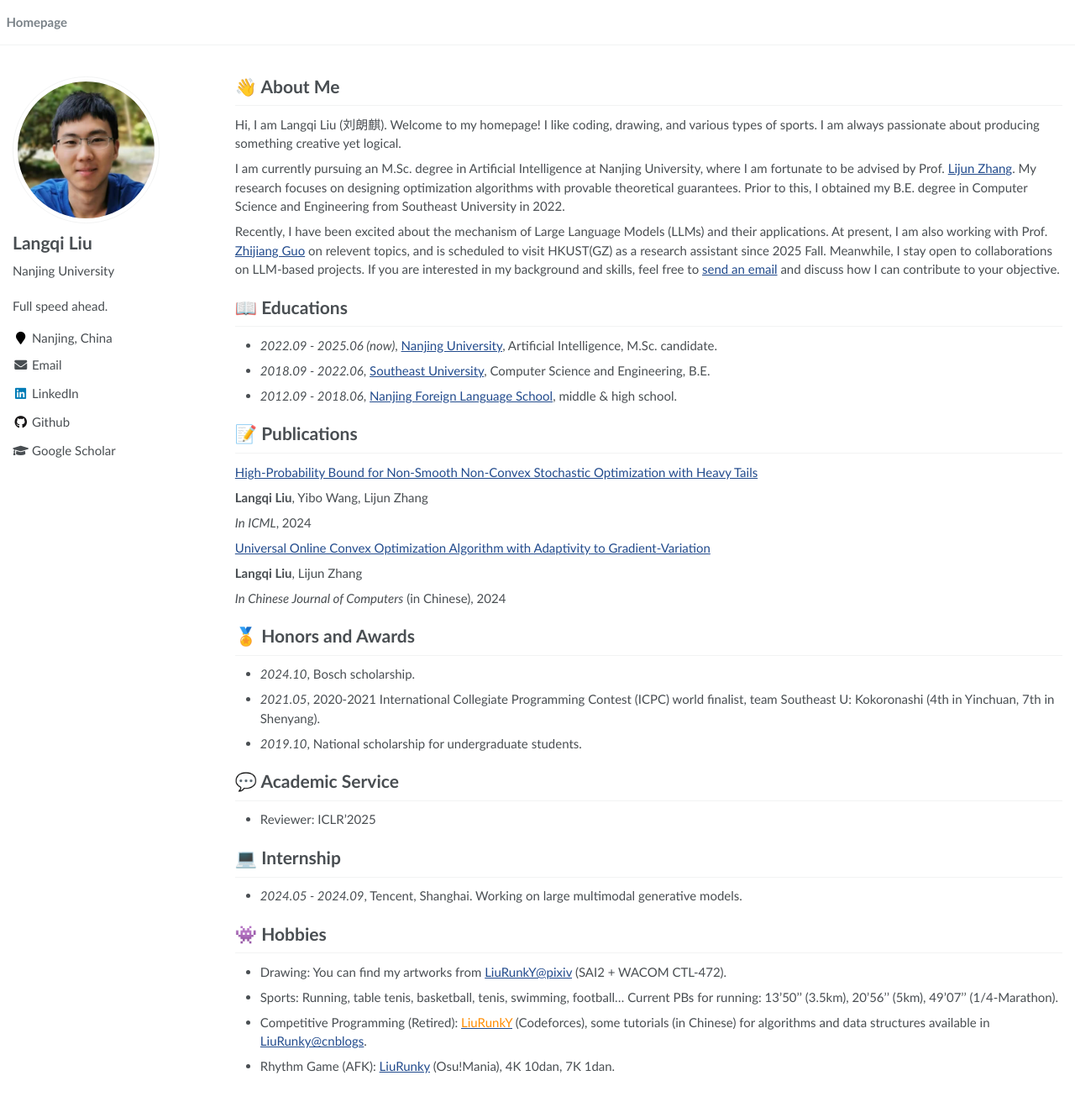
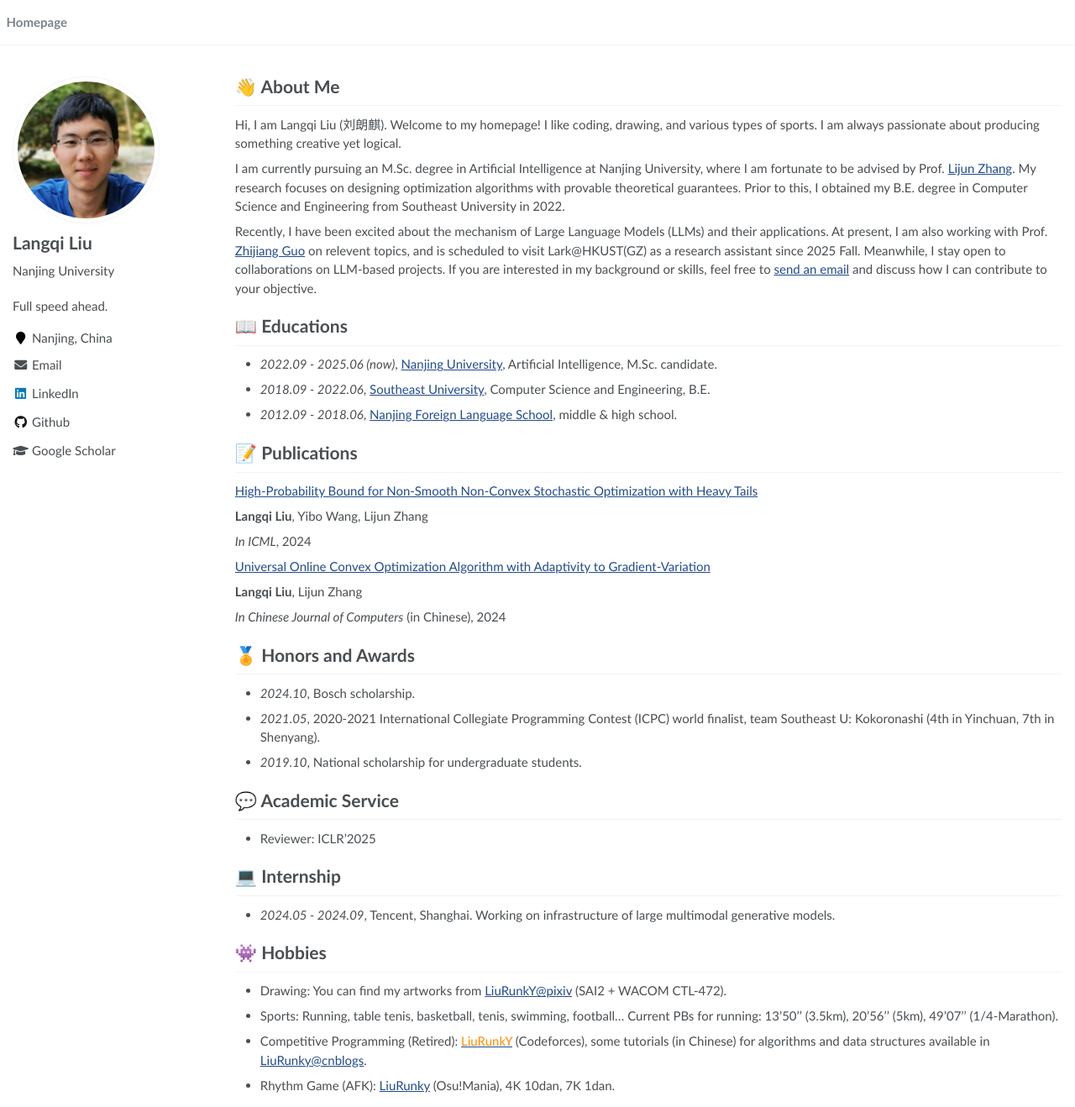
Before and after one commit to LiuRunky/LiuRunky.github.io, a Jekyll site: the page built from _pages/about.md, in a window 1280 px wide and 1318 px high. Shown: the whole window at 84% size. Built offline with Jekyll 4.4.1, drawn with Linux system fonts in a browser that asks for light colours.

Commit message:
Update files

```diff
--- a/_pages/about.md
+++ b/_pages/about.md
@@ -27,9 +27,9 @@ My research focuses on designing optimization algorithms with provable theoretic
 Prior to this, I obtained my B.E. degree in Computer Science and Engineering from Southeast University in 2022.
 
 Recently, I have been excited about the mechanism of Large Language Models (LLMs) and their applications.
-At present, I am also working with Prof. [Zhijiang Guo](https://cartus.github.io/) on relevent topics, and is scheduled to visit HKUST(GZ) as a research assistant since 2025 Fall.
+At present, I am also working with Prof. [Zhijiang Guo](https://cartus.github.io/) on relevent topics, and is scheduled to visit Lark@HKUST(GZ) as a research assistant since 2025 Fall.
 Meanwhile, I stay open to collaborations on LLM-based projects.
-If you are interested in my background and skills, feel free to [send an email](mailto:liurunky@gmail.com) and discuss how I can contribute to your objective.
+If you are interested in my background or skills, feel free to [send an email](mailto:liurunky@gmail.com) and discuss how I can contribute to your objective.
 
 
 
@@ -92,7 +92,7 @@ If you are interested in my background and skills, feel free to [send an email](
 - Reviewer: ICLR'2025
 
 # 💻 Internship
-- *2024.05 - 2024.09*, Tencent, Shanghai. Working on large multimodal generative models.
+- *2024.05 - 2024.09*, Tencent, Shanghai. Working on infrastructure of large multimodal generative models.
 
 # 👾 Hobbies
 - Drawing: You can find my artworks from [LiuRunkY@pixiv](https://www.pixiv.net/users/16552180) (SAI2 + WACOM CTL-472).
```
